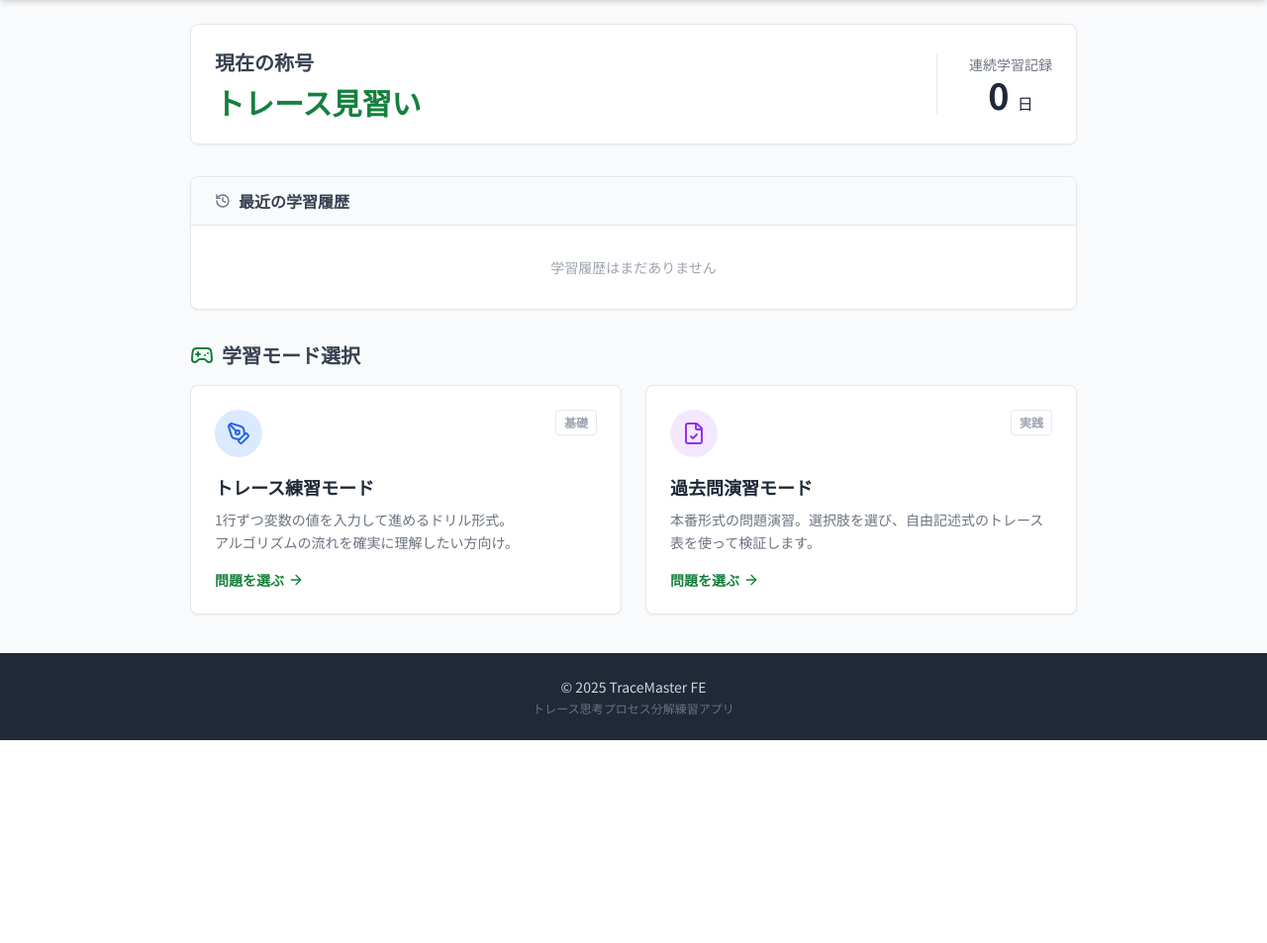
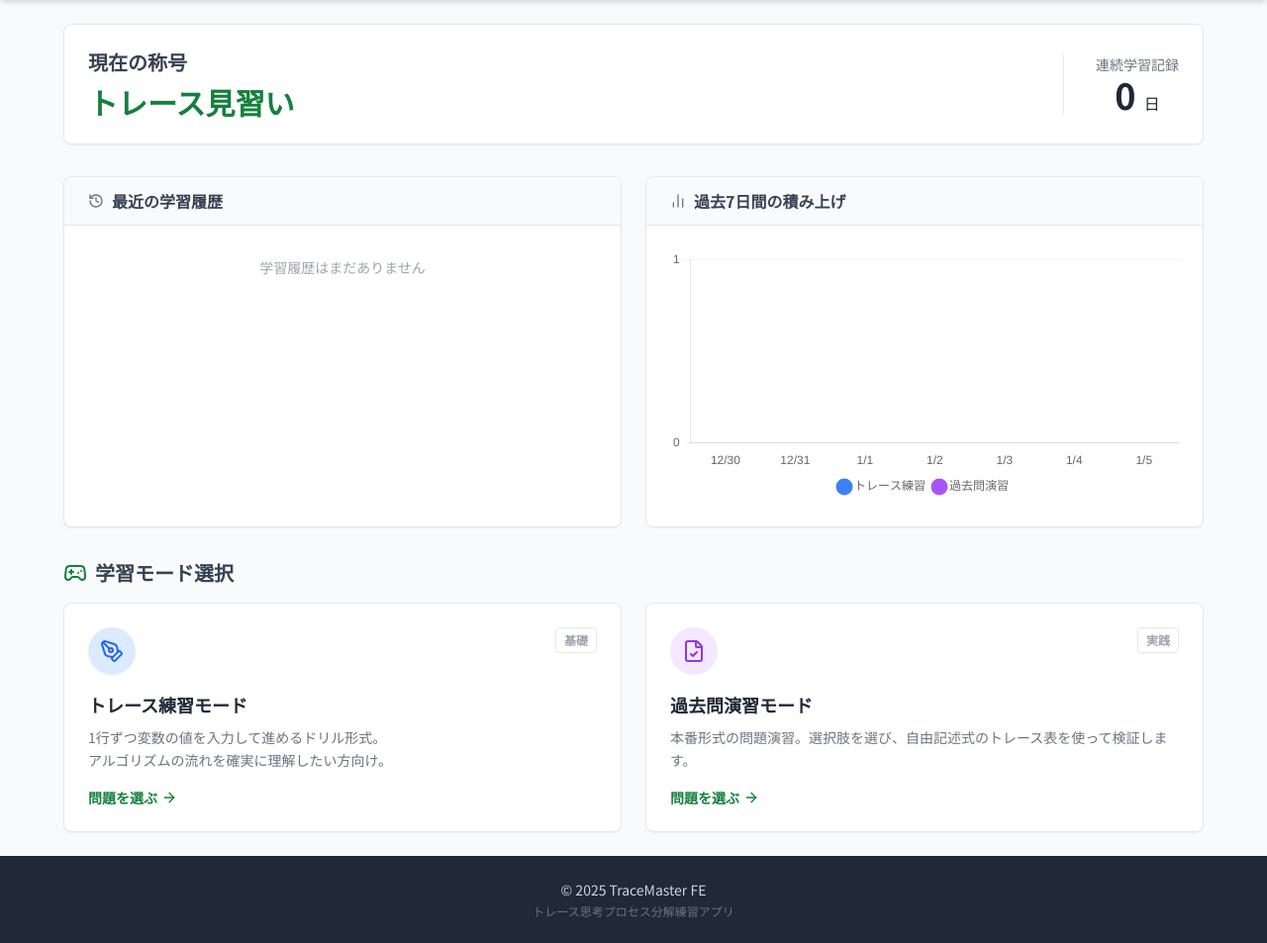
Before and after one commit to Okamoto-Airi/fe_trace_app, a Flask app: page /home in a window 1280 px wide. Shown: the part 52-1005 px from the top of the page at 99% size. Before the commit the page ends 800 px from the top, so only its background shows below. Run offline with Flask 3, Linux system fonts and the light colour scheme; the visitor is signed in with stand-in values (Sample User, id 1); data that the repository does not hold is empty; some libraries are stand-ins or nearby versions.

Commit message:
add: 1週間分の学習記録をグラフ化表示機能を追加

```diff
--- a/app.py
+++ b/app.py
@@ -174,8 +174,44 @@ def home():  # ホーム関数
     if solved_count >= 30:  # 30問以上正解
         rank = "トレースマスター"  # 称号変更
 
+    # グラフ用データの集計 (過去7日間)
+    graph_labels = []  # 日付 (例: "1/5")
+    data_practice = []  # 練習モードの正解数
+    data_exam = []  # 過去問モードの正解数
+
+    # 今日を含めた過去7日分をループ
+    for i in range(6, -1, -1):
+        target_date = today - timedelta(days=i)
+        # モード別に集計
+        count_p = sum(
+            1
+            for log in logs
+            if log.timestamp.date() == target_date
+            and log.is_correct
+            and log.mode == "practice"
+        )
+        count_e = sum(
+            1
+            for log in logs
+            if log.timestamp.date() == target_date
+            and log.is_correct
+            and log.mode == "exam"
+        )
+
+        # ラベル作成 (月/日)
+        graph_labels.append(f"{target_date.month}/{target_date.day}")
+        data_practice.append(count_p)
+        data_exam.append(count_e)
+
     return render_template(
-        "home.html", streak=streak, rank=rank, recent_logs=logs[:5]
+        "home.html",
+        streak=streak,
+        rank=rank,
+        recent_logs=logs[:5],
+        graph_labels=graph_labels,
+        # 2つのデータセットを渡す
+        data_practice=data_practice,
+        data_exam=data_exam
     )  # ホームテンプレートをレンダリング
 
 
--- a/templates/home.html
+++ b/templates/home.html
@@ -1,5 +1,7 @@
 {% extends "base.html" %} {% block content %}
-<div class="max-w-4xl mx-auto space-y-8">
+<script src="https://cdn.jsdelivr.net/npm/chart.js"></script>
+
+<div class="max-w-6xl mx-auto space-y-8">
   <div
     class="bg-white rounded-lg shadow-sm border border-gray-200 p-6 flex flex-col md:flex-row justify-between items-center"
   >
@@ -15,8 +17,9 @@
     </div>
   </div>
 
+  <div class="grid grid-cols-1 lg:grid-cols-2 gap-6">
     <div
-    class="bg-white rounded-lg shadow-sm border border-gray-200 overflow-hidden"
+      class="bg-white rounded-lg shadow-sm border border-gray-200 overflow-hidden h-full"
     >
       <div
         class="bg-gray-50 px-6 py-3 border-b border-gray-200 flex items-center"
@@ -41,7 +44,7 @@
               >
             </div>
             <span
-            class="font-bold text-sm {{ 'text-green-600' if log.is_correct else 'text-red-500' }}"
+              class="font-bold text-sm {{ 'text-[#15803d]' if log.is_correct else 'text-red-500' }}"
             >
               {{ '正解' if log.is_correct else '不正解' }}
             </span>
@@ -52,6 +55,23 @@
           </li>
           {% endfor %}
         </ul>
+      </div>
+    </div>
+
+    <div
+      class="bg-white rounded-lg shadow-sm border border-gray-200 overflow-hidden h-full flex flex-col"
+    >
+      <div
+        class="bg-gray-50 px-6 py-3 border-b border-gray-200 flex items-center"
+      >
+        <i data-lucide="bar-chart-2" class="w-4 h-4 text-gray-500 mr-2"></i>
+        <h3 class="font-bold text-gray-700">過去7日間の積み上げ</h3>
+      </div>
+      <div class="p-6 flex-grow flex items-center justify-center">
+        <div class="w-full h-64">
+          <canvas id="activityChart"></canvas>
+        </div>
+      </div>
     </div>
   </div>
 
@@ -126,4 +146,69 @@
     </div>
   </div>
 </div>
+
+<script>
+  document.addEventListener('DOMContentLoaded', function() {
+    const ctx = document.getElementById('activityChart').getContext('2d');
+
+    // Flaskから渡されたデータを受け取る
+    const labels = {{ graph_labels | tojson }};
+    const dataPractice = {{ data_practice | tojson }};
+    const dataExam = {{ data_exam | tojson }};
+
+    new Chart(ctx, {
+      type: 'bar',
+      data: {
+        labels: labels,
+        datasets: [
+          {
+            label: 'トレース練習',
+            data: dataPractice,
+            backgroundColor: '#3b82f6', // 青色 (Tailwind blue-500)
+            borderRadius: 2,
+          },
+          {
+            label: '過去問演習',
+            data: dataExam,
+            backgroundColor: '#a855f7', // 紫色 (Tailwind purple-500)
+            borderRadius: 2,
+          }
+        ]
+      },
+      options: {
+        responsive: true,
+        maintainAspectRatio: false,
+        plugins: {
+          legend: {
+            display: true, // 凡例を表示して色分けを説明
+            position: 'bottom',
+            labels: {
+                usePointStyle: true,
+                boxWidth: 8
+            }
+          }
+        },
+        scales: {
+          y: {
+            stacked: true, // 積み上げ設定
+            beginAtZero: true,
+            ticks: {
+              stepSize: 1,
+              precision: 0
+            },
+            grid: {
+              color: '#f3f4f6'
+            }
+          },
+          x: {
+            stacked: true, // 積み上げ設定
+            grid: {
+              display: false
+            }
+          }
+        }
+      }
+    });
+  });
+</script>
 {% endblock %}
```
Lines whose indentation alone changed are shown as unchanged.
